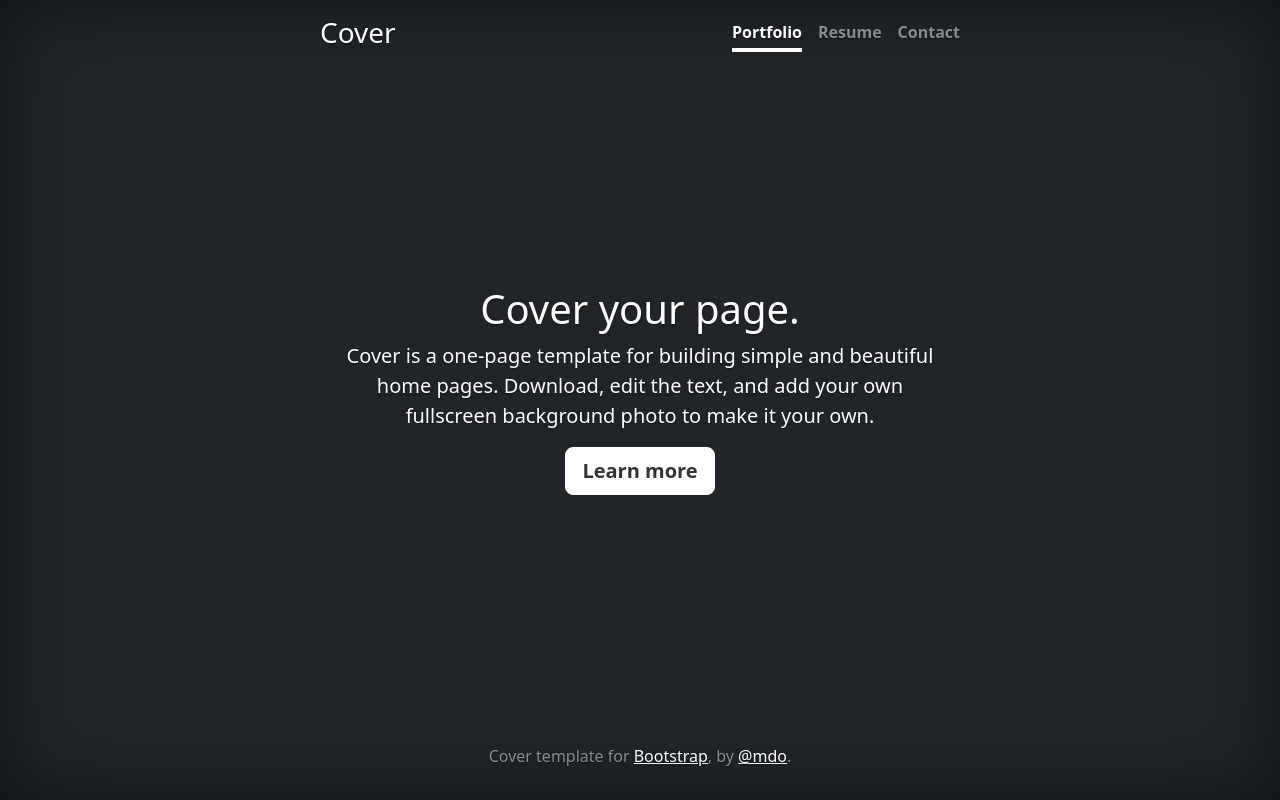
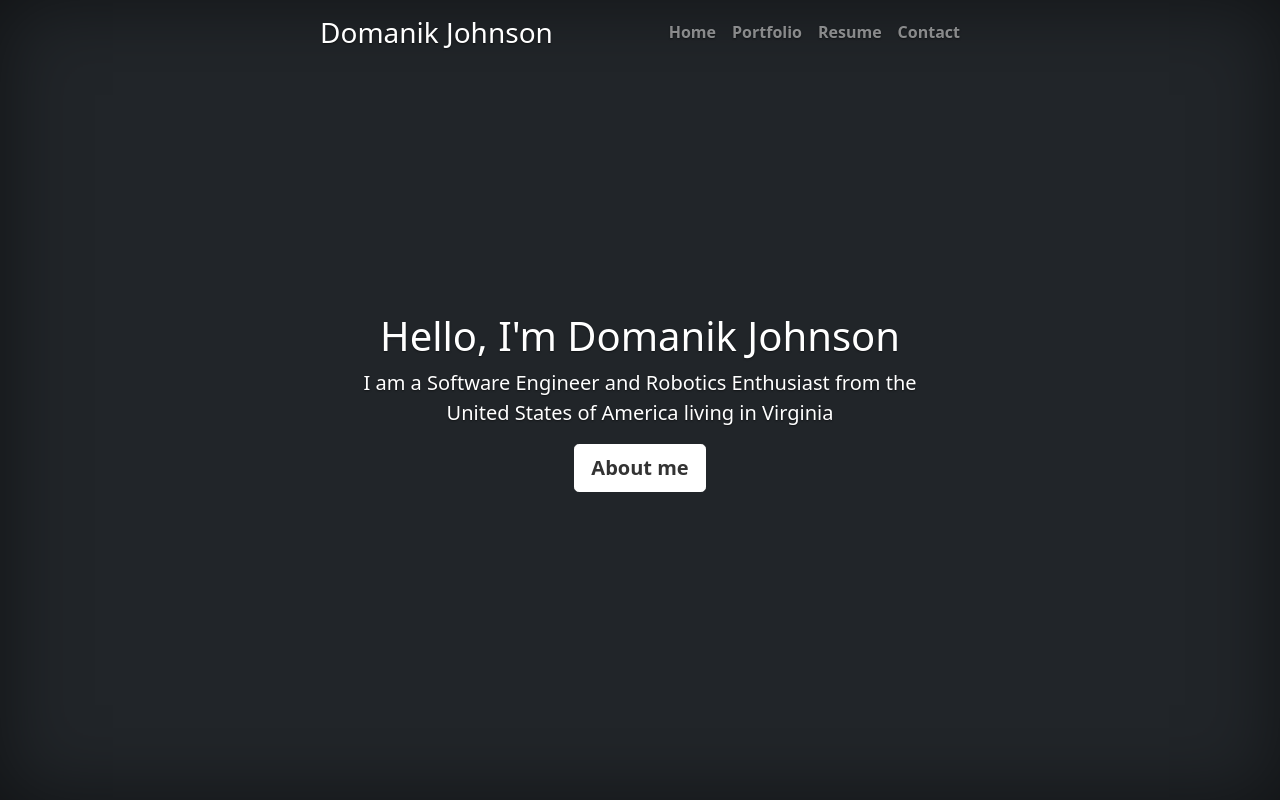
Before and after one commit to DomanikJohnson/DomanikJohnson.github.io, a plain HTML site: page index.html in a window 1280 px wide. Drawn offline with nearby package versions, Linux system fonts and the light colour scheme.

Commit message:
Website changes

```diff
--- /dev/null
+++ b/contact.css
@@ -0,0 +1,29 @@
+body{
+    background: #212529;
+}
+
+.cover-container {
+    max-width: 42em;
+  }
+
+.nav-masthead .nav-link {
+    padding: .25rem 0;
+    font-weight: 700;
+    color: rgba(255, 255, 255, .5);
+    background-color: transparent;
+    border-bottom: .25rem solid transparent;
+  }
+
+  .nav-masthead .nav-link:hover,
+  .nav-masthead .nav-link:focus {
+    border-bottom-color: rgba(255, 255, 255, .25);
+  }
+
+  .nav-masthead .nav-link + .nav-link {
+    margin-left: 1rem;
+  }
+
+  .nav-masthead .active {
+    color: #fff;
+    border-bottom-color: #fff;
+  }
--- a/cover.css
+++ b/cover.css
@@ -21,10 +21,12 @@ body {
   box-shadow: inset 0 0 5rem rgba(0, 0, 0, .5);
 }
 
+
+
+
 .cover-container {
   max-width: 42em;
 }
-
 
 /*
  * Header
@@ -51,3 +53,7 @@ body {
   color: #fff;
   border-bottom-color: #fff;
 }
+
+.name{
+  color: rgba(255, 255, 255, .5) !important;
+}
--- a/index.html
+++ b/index.html
@@ -4,12 +4,13 @@
     <meta charset="utf-8">
     <meta name="viewport" content="width=device-width, initial-scale=1">
     <meta name="description" content="">
-    <meta name="author" content="Mark Otto, Jacob Thornton, and Bootstrap contributors">
+    <meta name="author" content="Domanik Johnson">
     <meta name="generator" content="Hugo 0.88.1">
-    <title>Domanik Johnson · Cover template</title>
+    <title>Domanik Johnson · Home</title>
     <link rel="canonical" href="https://getbootstrap.com/docs/5.1/examples/cover/">
     <!-- Bootstrap core CSS -->
-<link href="../assets/dist/css/bootstrap.min.css" rel="stylesheet">
+<!-- CSS only -->
+<link href="https://cdn.jsdelivr.net/npm/bootstrap@5.1.1/dist/css/bootstrap.min.css" rel="stylesheet" integrity="sha384-F3w7mX95PdgyTmZZMECAngseQB83DfGTowi0iMjiWaeVhAn4FJkqJByhZMI3AhiU" crossorigin="anonymous">
 
     <style>
       .bd-placeholder-img {
@@ -28,36 +29,35 @@
     </style>
 
     <!-- Custom styles for this template -->
-    <link href="cover.css" rel="stylesheet">
+    <link href="./cover.css" rel="stylesheet">
   </head>
   <body class="d-flex h-100 text-center text-white bg-dark">
 
 <div class="cover-container d-flex w-100 h-100 p-3 mx-auto flex-column">
   <header class="mb-auto">
     <div>
-      <h3 class="float-md-start mb-0">Cover</h3>
+      <h3 class="float-md-start mb-0">Domanik Johnson</h3>
       <nav class="nav nav-masthead justify-content-center float-md-end">
-        <a class="nav-link active" aria-current="page" href="#">Portfolio</a>
-        <a class="nav-link" href="#">Resume</a>
-        <a class="nav-link" href="#">Contact</a>
+        <a class="nav-link" aria-current="page" href="./index.html">Home</a>
+        <a class="nav-link" aria-current="page" href="./portfolio.html">Portfolio</a>
+        <a class="nav-link" href="./resume.html">Resume</a>
+        <a class="nav-link" href="./contact.html">Contact</a>
       </nav>
     </div>
   </header>
 
   <main class="px-3">
-    <h1>Cover your page.</h1>
-    <p class="lead">Cover is a one-page template for building simple and beautiful home pages. Download, edit the text, and add your own fullscreen background photo to make it your own.</p>
+    <h1>Hello, I'm Domanik Johnson</h1>
+    <p class="lead">I am a Software Engineer and Robotics Enthusiast from the United States of America living in Virginia</p>
     <p class="lead">
-      <a href="#" class="btn btn-lg btn-secondary fw-bold border-white bg-white">Learn more</a>
+      <a href="#" class="btn btn-lg btn-secondary fw-bold border-white bg-white">About me</a>
     </p>
   </main>
 
   <footer class="mt-auto text-white-50">
-    <p>Cover template for <a href="https://getbootstrap.com/" class="text-white">Bootstrap</a>, by <a href="https://twitter.com/mdo" class="text-white">@mdo</a>.</p>
+    <p></p>
   </footer>
 </div>
 
-
-
   </body>
 </html>
--- /dev/null
+++ b/resume.css
@@ -0,0 +1,3 @@
+body{
+    background: #212529;
+}
```
Also changed, not shown: contact.html (added, +47 -0 lines), portfolio.html (added, +44 -0 lines), resume.html (added, +44 -0 lines), portfolio.css (added).
